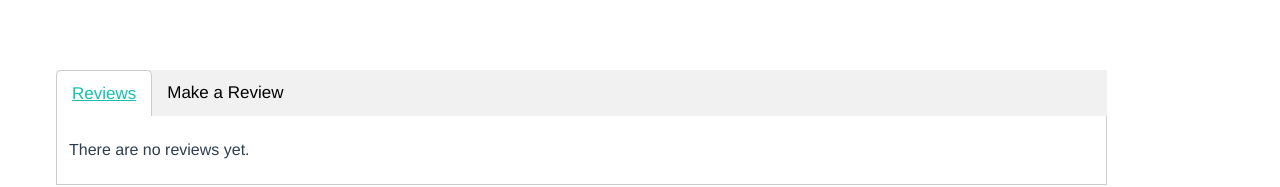
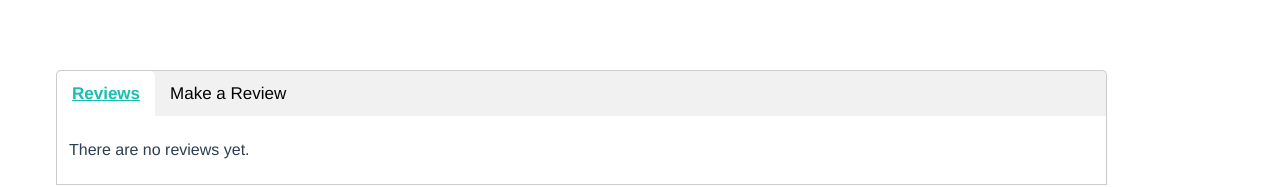
Before and after one commit to hungnh/vuejs-demo, a Vue app: page / in a window 1280 px wide. Shown: the part 547-734 px from the top of the page. Built offline with nearby package versions, Linux system fonts and the light colour scheme; what vue-resource would draw is missing.

Commit message:
add bootstrap

```diff
--- a/src/components/product/ProductTabs.vue
+++ b/src/components/product/ProductTabs.vue
@@ -38,6 +38,9 @@ export default {
   .tab {
     overflow: hidden;
     background-color: #f1f1f1;
+    border: 1px solid #ccc;
+    border-bottom: none;
+    border-radius: 5px 5px 0 0;
   }
 
   .tab button {
@@ -58,8 +61,8 @@ export default {
   .tab button.active {
     background-color: #fff;
     color: #16C0B0;
+    font-weight: 600;
     text-decoration: underline;
-    border: 1px solid #ccc;
     border-radius: 5px 5px 0 0;
     border-bottom: none;
   }
```
